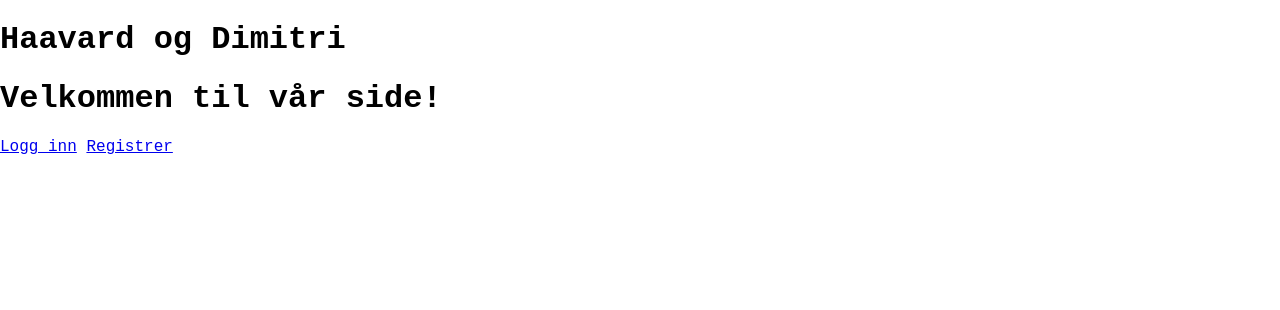
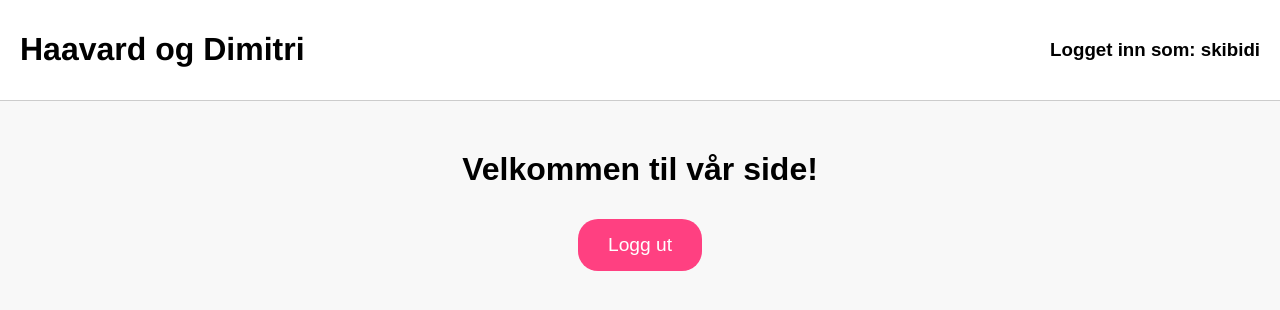
Before and after one commit to dimapodgorny/oppdrag-3-utvikling-i-par, a Flask app: page / in a window 1280 px wide. Shown: the top 310 px of the page. Run offline with Flask 3, Linux system fonts and the light colour scheme; a user stored in the database is signed in.

Commit message:
html css updates
html css updates

error popup
css
account_created.html for å returnere når en bruker blir laget

```diff
--- a/static/style.css
+++ b/static/style.css
@@ -1,8 +1,77 @@
-body{
+body {
+    font-family: Arial, sans-serif;
+    text-align: center;
     margin: 0;
-    font-family: 'Courier New', Courier, monospace;
+    padding: 0;
+    background-color: #f8f8f8;
 }
 
-.footer{
-    background-color: rgb(222, 27, 27);
+header {
+    display: flex;
+    justify-content: space-between;
+    align-items: center;
+    padding: 10px 20px;
+    background: white;
+    border-bottom: 1px solid #ccc;
 }
+
+nav a {
+    margin: 0 15px;
+    text-decoration: none;
+    color: black;
+    font-weight: bold;
+}
+
+.h_d {
+    color: black;
+    text-decoration: none;
+    font-family: 'Franklin Gothic Medium', 'Arial Narrow', Arial, sans-serif;
+}
+
+.container {
+    margin-top: 50px;
+}
+
+h1 {
+    font-size: 2em;
+}
+
+.btn-container {
+    margin-top: 20px;
+}
+
+.btn {
+    display: inline-block;
+    padding: 15px 30px;
+    margin: 10px;
+    font-size: 1.2em;
+    color: white;
+    background-color: #ff4081;
+    border-radius: 20px;
+    text-decoration: none;
+}
+
+.btn:hover {
+    background-color: #e91e63;
+}
+
+.btn2 {
+    display: inline-block;
+    padding: 15px 30px;
+    margin: 10px;
+    font-size: 1.2em;
+    color: black;
+    background-color: #C6C6C6;
+    border-radius: 20px;
+    text-decoration: none;
+}
+
+.btn2:hover {
+    background-color: #9F9F9F;
+}
+
+.error {
+    color: red;
+    font-weight: bold;
+    margin-top: 10px;
+}
--- a/templates/base.html
+++ b/templates/base.html
@@ -10,7 +10,15 @@
 
 <body>
 
-    <h1 class="nav">Haavard og Dimitri</h1>
+    <header>
+        <a class="h_d" href="/"><h1>Haavard og Dimitri</h1></a>
+        <nav>
+            {% if 'user_id' in session %}
+            <h3>Logget inn som: {{ session['name'] }}</h3>
+            {% else %}
+            {% endif %}
+        </nav>
+    </header>
 
     {% block content %}{% endblock %}
 
--- a/templates/index.html
+++ b/templates/index.html
@@ -6,8 +6,12 @@
 <div class="container">
     <h1>Velkommen til vår side!</h1>
     <div class="btn-container">
+        {% if session.get('user_id') %}
+                <a href="/logout" class="btn">Logg ut</a>
+        {% else %}
             <a href="/login" class="btn">Logg inn</a>
             <a href="/register" class="btn">Registrer</a>
+        {% endif %}
     </div>
 </div>
 {% endblock %}
--- a/templates/login.html
+++ b/templates/login.html
@@ -15,4 +15,7 @@
     <button type="submit">Logg inn</button>
 </form>
 
+{% if error %}
+<p class="error">{{ error }}</p>
+{% endif %}
 {% endblock %}
--- a/templates/register.html
+++ b/templates/register.html
@@ -13,4 +13,7 @@
     <button type="submit">Registrer</button>
 </form>
 
+{% if error %}
+    <p class="error">{{ error }}</p>
+{% endif %}
 {% endblock %}
```
Also changed, not shown: templates/account_created.html (added, +8 -0 lines), database.db (deleted).
